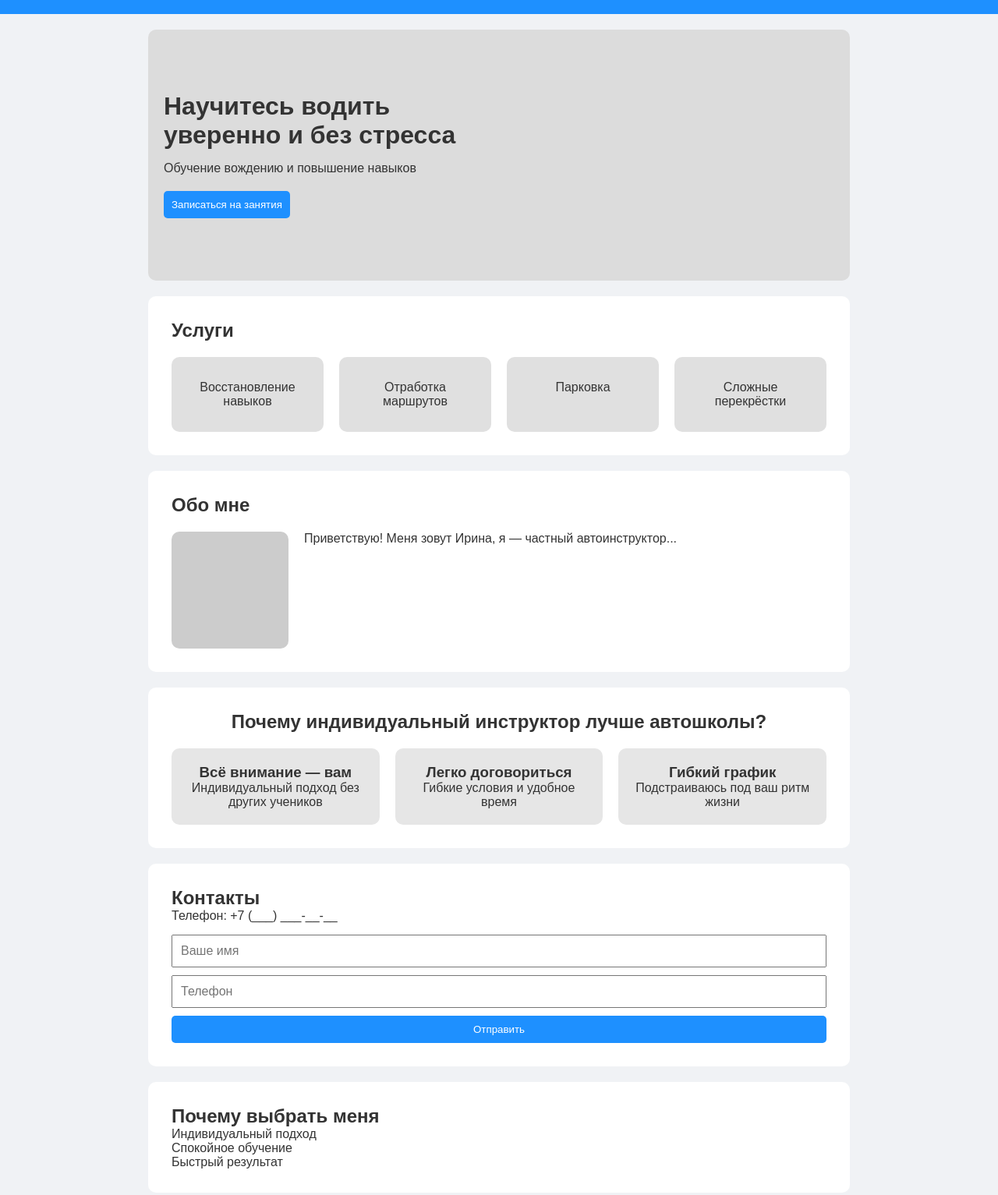
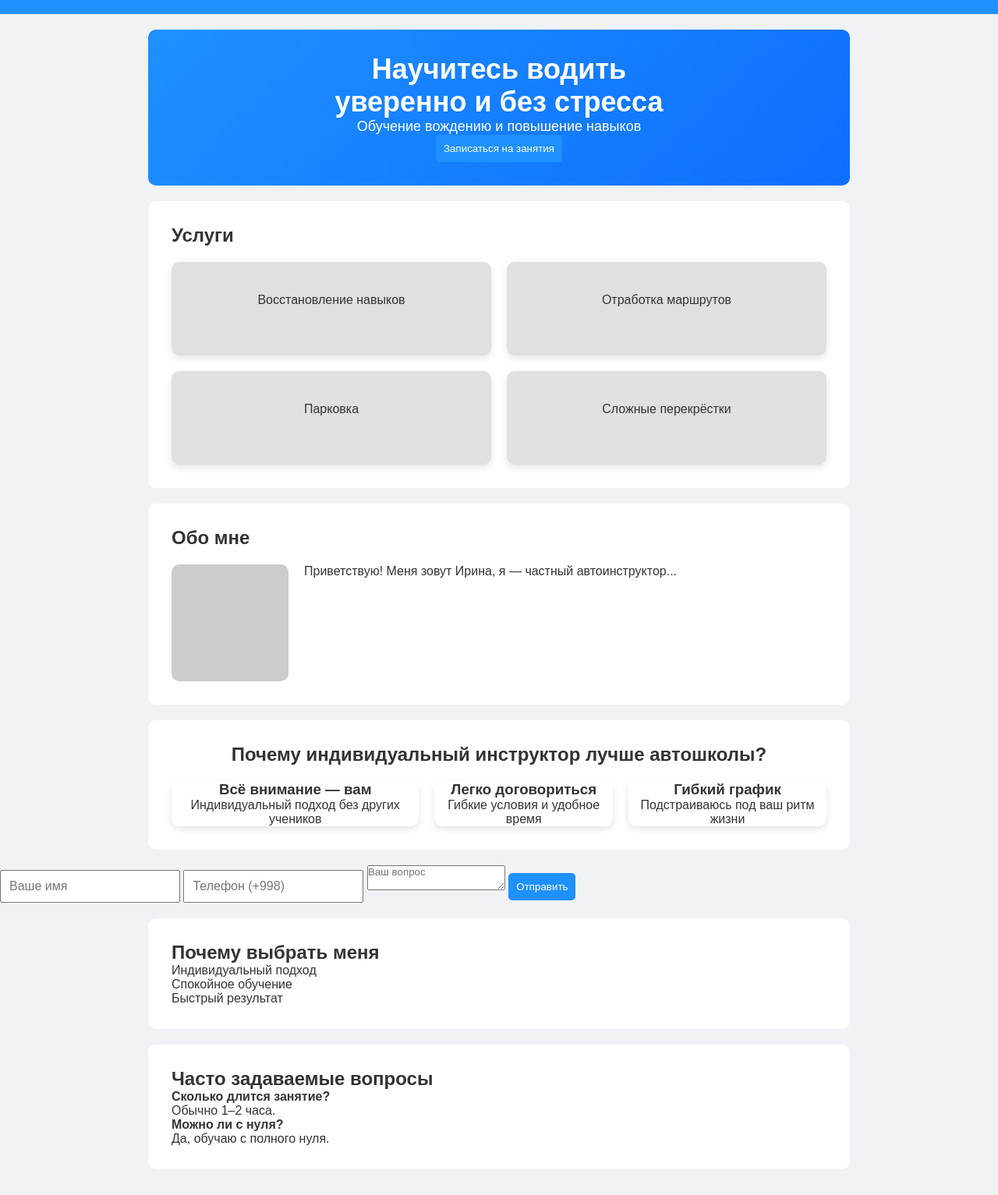
Before and after one commit to katorsyforstudy/driving-instructor-site, a plain HTML site: page index.html in a window 1280 px wide. Shown: the part 87-1620 px from the top of the page at 78% size. Drawn offline with Linux system fonts and the light colour scheme; files whose address does not match are found by name.

Commit message:
начала менять и подключать форму

```diff
--- a/index.html/index.html
+++ b/index.html
@@ -23,7 +23,9 @@
   <div class="hero-content">
     <h2>Научитесь водить<br>уверенно и без стресса</h2>
     <p>Обучение вождению и повышение навыков</p>
-    <button>Записаться на занятия</button>
+    <button onclick="document.getElementById('contacts').scrollIntoView({behavior: 'smooth'})">
+  Записаться на занятия
+</button>
   </div>
 </section>
 
@@ -71,15 +73,13 @@
 </section>
 
   <!-- КОНТАКТЫ + ФОРМА -->
-  <section id="contacts">
-    <h2>Контакты</h2>
-    <p>Телефон: +7 (___) ___-__-__</p>
-
-    <form id="signupForm">
-      <input type="text" id="name" placeholder="Ваше имя" required>
-      <input type="tel" id="phone" placeholder="Телефон" required>
-      <button type="submit">Отправить</button>
-    </form>
+  <form id="signupForm">
+  <input type="text" id="name" placeholder="Ваше имя" required>
+  <input type="tel" id="phone" placeholder="Телефон (+998)" required>
+  <textarea id="userMessage" placeholder="Ваш вопрос" required></textarea>
+  <button type="submit">Отправить</button>
+</form>
+<p id="formFeedback"></p>
 
     <p id="message"></p>
   </section>
--- a/js/script.js
+++ /dev/null
@@ -1,8 +0,0 @@
-const form = document.getElementById('signupForm');
-const message = document.getElementById('message');
-
-form.addEventListener('submit', function(event) {
-  event.preventDefault();
-
-  message.textContent = "Заявка отправлена!";
-});
--- /dev/null
+++ b/script.js
@@ -0,0 +1,13 @@
+document.addEventListener('DOMContentLoaded', () => {
+  const form = document.getElementById('signupForm');
+  const message = document.getElementById('message');
+
+  form.addEventListener('submit', function(event) {
+    event.preventDefault();
+
+    message.textContent = "Заявка отправлена!";
+    message.style.color = "green";
+
+    form.reset();
+  });
+});
--- a/index.html/style.css
+++ b/style.css
@@ -40,36 +40,36 @@ section {
 
 /* HERO */
 #hero {
-  background: #dcdcdc;
-  padding: 80px 20px;
-}
-
-.hero-content {
-  max-width: 900px;
-  margin: auto;
+  background: linear-gradient(135deg, #1e90ff, #0d6efd);
+  color: white;
+  text-align: center;
 }
 
 .hero-content h2 {
-  font-size: 32px;
-  margin-bottom: 15px;
+  font-size: 36px;
 }
 
 .hero-content p {
-  margin-bottom: 20px;
+  font-size: 18px;
 }
 
 .services {
-  display: flex;
+  display: grid;
+  grid-template-columns: repeat(2, 1fr);
   gap: 20px;
   margin-top: 20px;
 }
 
-.card {
-  flex: 1;
-  background: #e0e0e0;
-  padding: 30px;
-  text-align: center;
+.card, .why-card {
+  background: white;
+  box-shadow: 0 4px 10px rgba(0,0,0,0.1);
+  transition: 0.3s;
   border-radius: 10px;
+
+}
+
+.card:hover, .why-card:hover {
+  transform: translateY(-5px);
 }
 .about {
   display: flex;
@@ -92,13 +92,19 @@ section {
   display: flex;
   gap: 20px;
   margin-top: 20px;
+
+
 }
 
-.why-card {
-  flex: 1;
-  background: #e6e6e6;
-  padding: 20px;
+.card {
+  background: #e0e0e0;
+  padding: 40px 20px;
+  text-align: center;
   border-radius: 10px;
+  min-height: 120px;
+
+  /* твоя анимация остаётся */
+  transition: 0.3s;
 }
 /* КОНТАКТЫ */
 #contacts form {
@@ -132,3 +138,19 @@ footer {
   text-align: center;
   padding: 20px;
 }
+@media (max-width: 768px) {
+  .services,
+  .about,
+  .why-cards {
+    flex-direction: column;
+  }
+
+  .hero-content h2 {
+    font-size: 24px;
+  }
+
+  section {
+    margin: 10px;
+    padding: 20px;
+  }
+}
```
Also changed, not shown: 1 other file.
